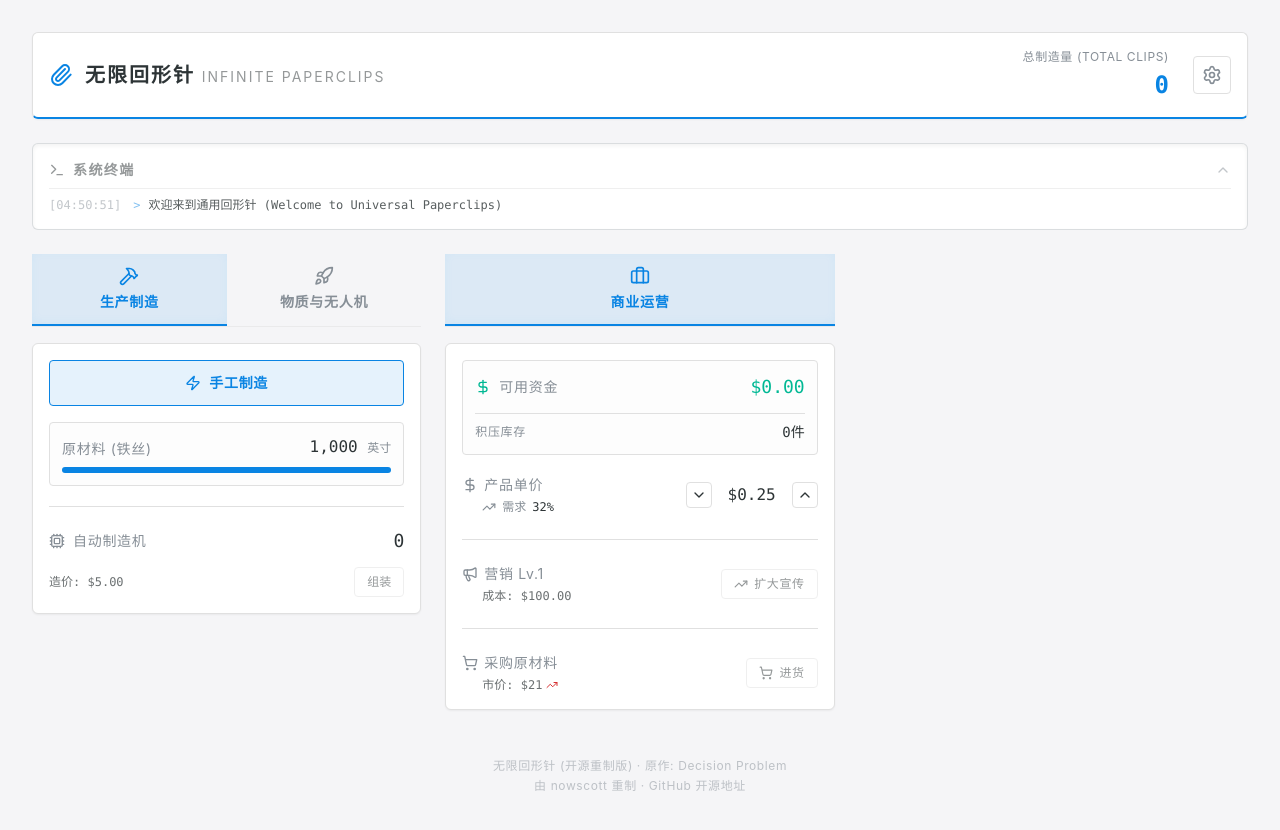
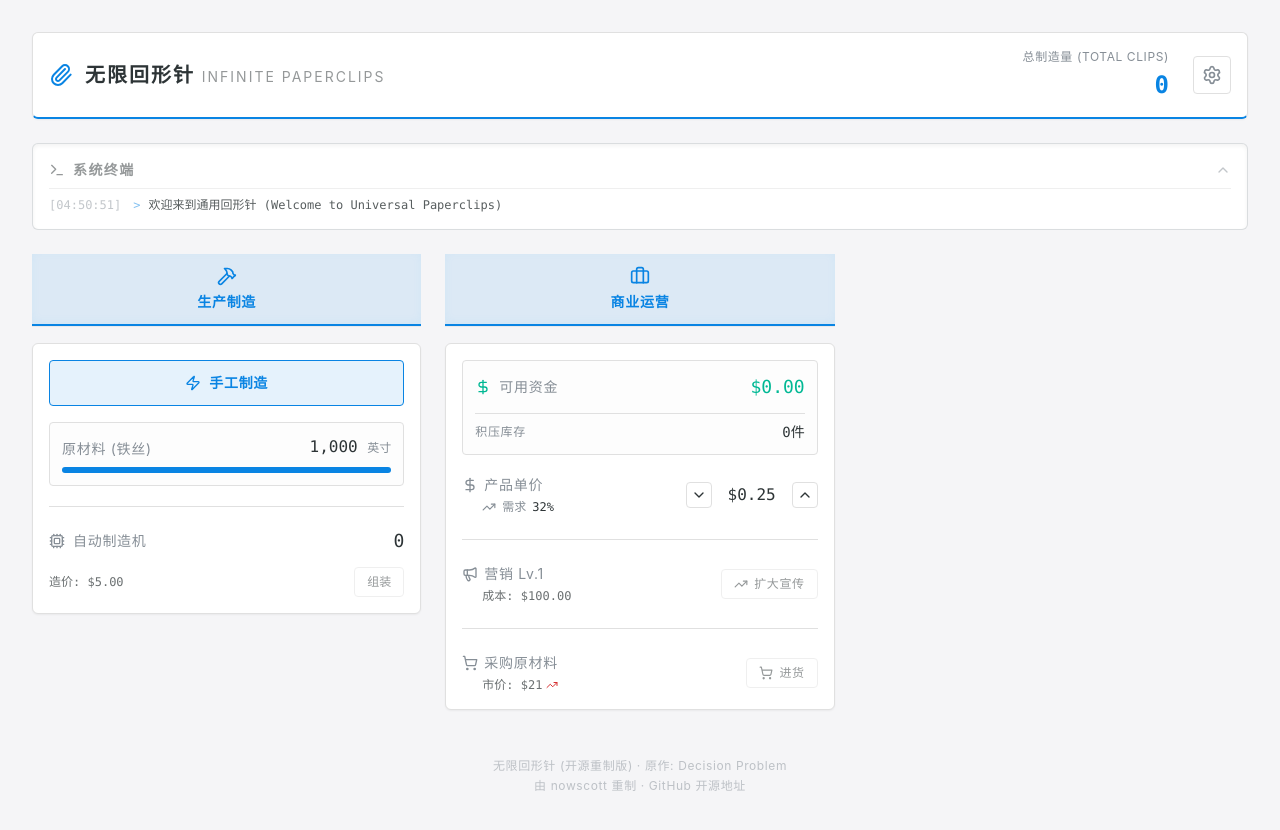
Before and after one commit to nowscott/PaperClips, a React (Vite) app: page / in a window 1280 px wide. Shown: the top 830 px of the page. Built offline with nearby package versions, Linux system fonts and the light colour scheme.

Commit message:
fix: 修正物质与无人机标签显示条件
移除对 availableMatter 和 acquiredMatter 的依赖，仅根据相关科技解锁状态决定标签显示。避免游戏初始时地球物质为满导致面板过早暴露。

```diff
--- a/src/App.tsx
+++ b/src/App.tsx
@@ -19,7 +19,10 @@
     investmentEngineUnlocked,
     strategyEngineUnlocked,
     compAndProjectsUnlocked,
-    qComputingUnlocked
+    qComputingUnlocked,
+    harvesterDronesUnlocked,
+    wireDronesUnlocked,
+    factoriesUnlocked
   } = useGameStore();
 
   return (
@@ -51,12 +54,11 @@
                 label: "物质与无人机",
                 icon: 'Rocket',
                 content: <SpaceAndDrones />,
-                // 当至少有一个无人机相关科技解锁，或者有物质时才显示此 Tab
-                condition: useGameStore.getState().harvesterDronesUnlocked ||
-                           useGameStore.getState().wireDronesUnlocked ||
-                           useGameStore.getState().factoriesUnlocked ||
-                           useGameStore.getState().availableMatter > 0 ||
-                           useGameStore.getState().acquiredMatter > 0
+                // 当至少有一个无人机相关科技解锁时才显示此 Tab
+                // 注意：不能用 availableMatter > 0，因为游戏初始时地球物质就是满的，会导致一开局就暴露此面板
+                condition: harvesterDronesUnlocked ||
+                           wireDronesUnlocked ||
+                           factoriesUnlocked
               }
             ]}
           />
```
